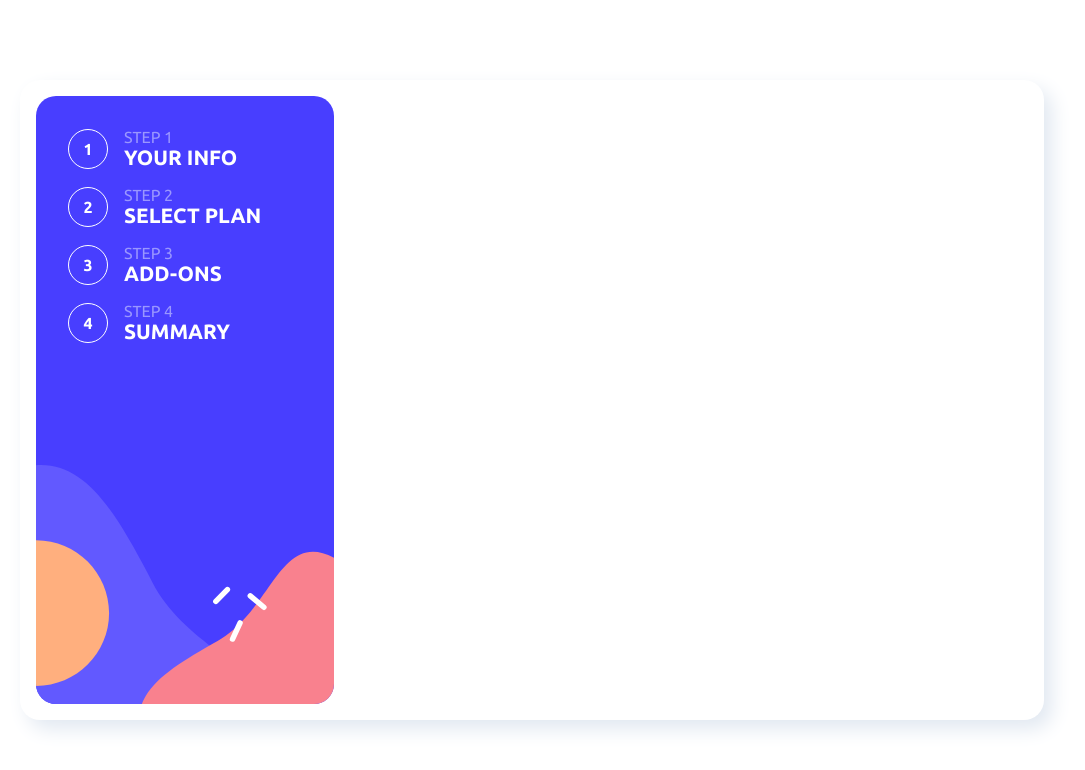
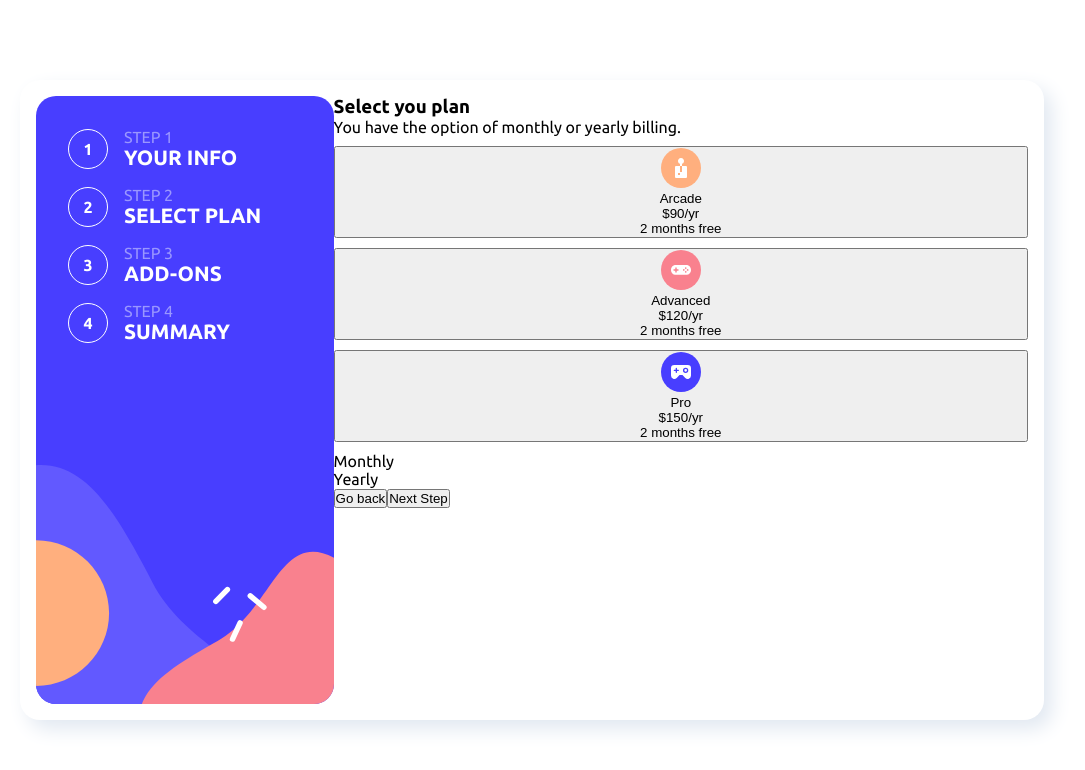
Before and after one commit to Pe-KaY/multi-step-form, an Angular app: page /plan in a window 1280 px wide. Shown: the top 770 px of the page, without its empty margins (108-1193 px from the left). Built offline with nearby package versions, Linux system fonts and the light colour scheme.

Commit message:
new plan component update

```diff
--- a/src/app/multistepform/multistepform.component.css
+++ b/src/app/multistepform/multistepform.component.css
@@ -17,6 +17,9 @@
   gap: 1rem;
 }
 
+.form__rightSide {
+  height: 70%;
+}
 /* steps info wrapper */
 .form__leftside-steps {
   display: flex;
--- a/src/app/plan/plan.component.css
+++ b/src/app/plan/plan.component.css
@@ -0,0 +1,9 @@
+.planContainer {
+  position: relative;
+}
+
+.planContainer .planContainer__details {
+  display: flex;
+  flex-direction: column;
+  gap: 10px;
+}
--- a/src/app/plan/plan.component.html
+++ b/src/app/plan/plan.component.html
@@ -1 +1,46 @@
-<div></div>
+<div class="planContainer">
+  <div class="planContainer__details">
+    <div class="planContainer__text">
+      <h3>Select you plan</h3>
+      <p>You have the option of monthly or yearly billing.</p>
+    </div>
+    <button>
+      <div><img src="../../assets/icon-arcade.svg" alt="" /></div>
+      <div>
+        <p>Arcade</p>
+        <p>$90/yr</p>
+        <p>2 months free</p>
+      </div>
+    </button>
+    <button>
+      <div><img src="../../assets/icon-advanced.svg" alt="" /></div>
+      <div>
+        <p>Advanced</p>
+        <p>$120/yr</p>
+        <p>2 months free</p>
+      </div>
+    </button>
+    <button>
+      <div><img src="../../assets/icon-pro.svg" alt="" /></div>
+      <div>
+        <p>Pro</p>
+        <p>$150/yr</p>
+        <p>2 months free</p>
+      </div>
+    </button>
+
+    <div>
+      <div>
+        <span>Monthly</span>
+        <div>
+          <span></span>
+        </div>
+        <span>Yearly</span>
+      </div>
+    </div>
+  </div>
+  <div class="planContainer__button-div">
+    <button class="btn goBack">Go back</button>
+    <button class="btn nextStep">Next Step</button>
+  </div>
+</div>
```
Also changed, not shown: src/styles.css (line endings or trailing spaces).
